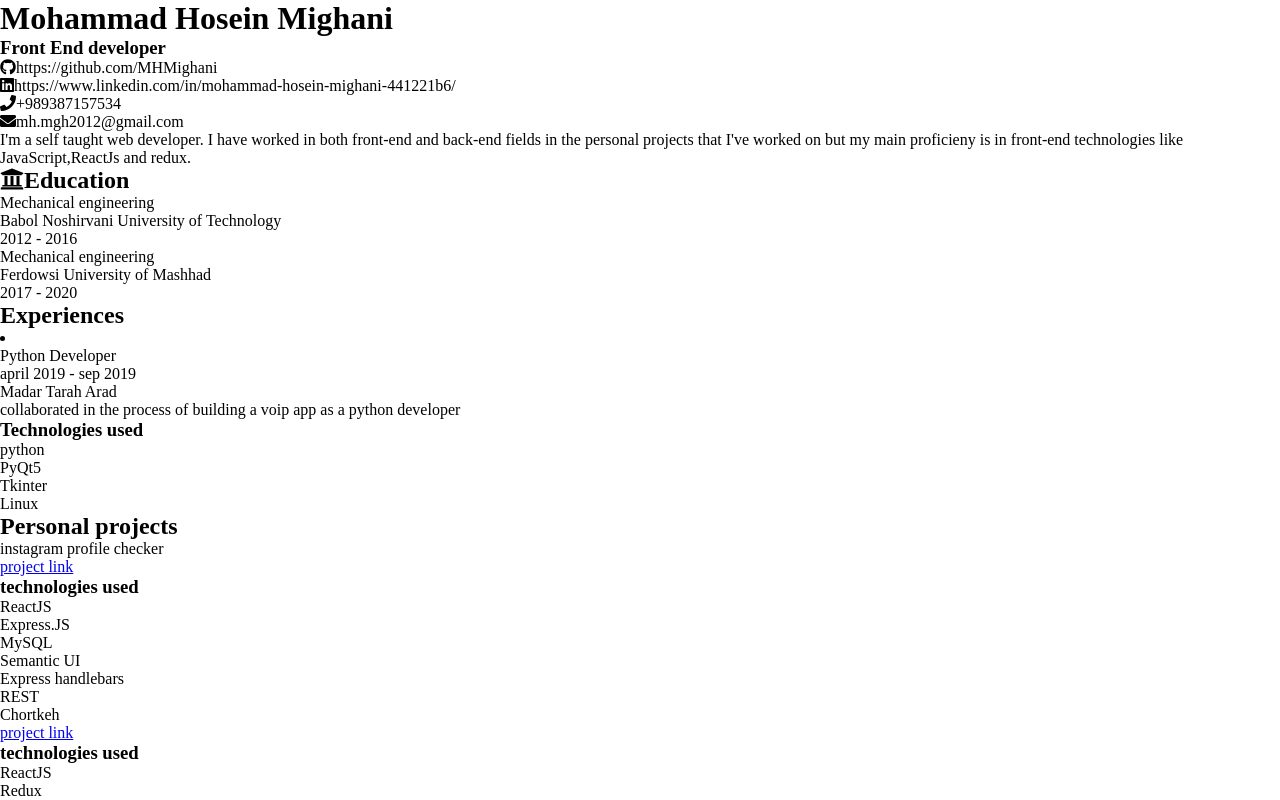
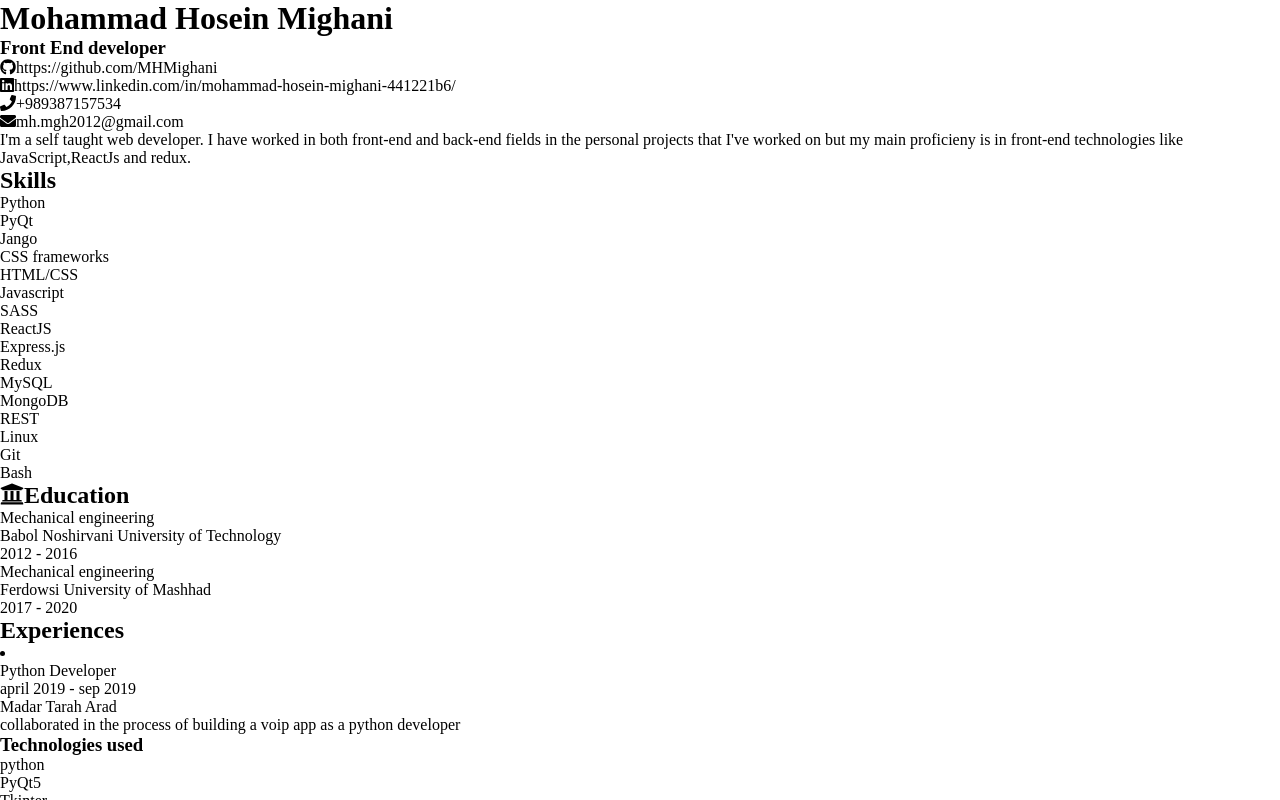
Before and after one commit to MHMighani/My-resume, a React (Create React App) app: page / in a window 1280 px wide. Shown: the top 800 px of the page. Built offline with nearby package versions, Linux system fonts and the light colour scheme.

Commit message:
feat: skills section added

```diff
--- a/src/components/App.jsx
+++ b/src/components/App.jsx
@@ -1,5 +1,6 @@
 import React from 'react';
 import Basics from './Basics';
+import Skills from '../components/Skills'
 import Education from './Education'
 import Experiences from './Experiences'
 import PersonalProjects from './PersonalProjects'
@@ -14,6 +15,7 @@ const App = () => {
 	return (
 		<div className="resume">
 			<Basics />
+			<Skills />
 			<Education />
 			<Experiences />
 			<PersonalProjects />
--- /dev/null
+++ b/src/components/Skills/index.jsx
@@ -0,0 +1,16 @@
+import React from 'react'
+import resumeData from '../../data/resume'
+import TechUsedList from '../TechUsedList'
+import './index.scss'
+
+const Skills = () => {
+    return (
+        <section className="skills-section">
+            <h2>Skills</h2>
+            <TechUsedList techList={resumeData.skills} />
+        </section>
+
+    )
+}
+
+export default Skills
```
Also changed, not shown: src/components/Skills/index.scss (added).
